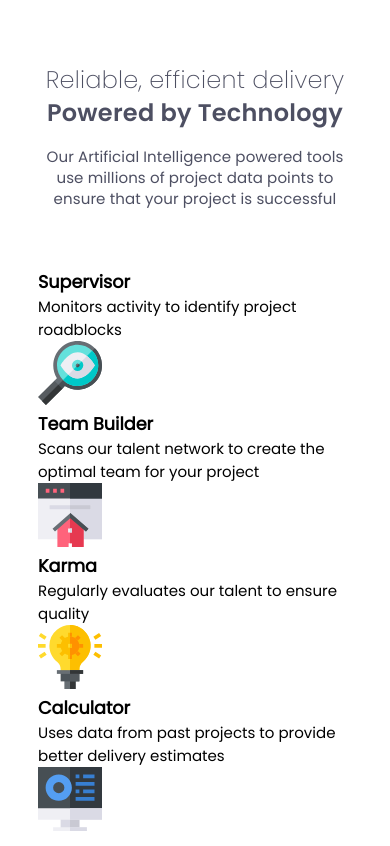
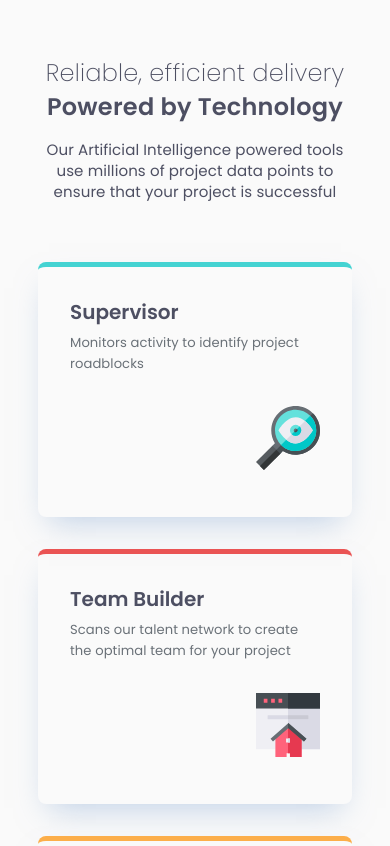
Before and after one commit to natalya87324/four-card-feature-section, a plain HTML site: page index.html in a window 390 px wide. Shown: the top 846 px of the page. Drawn offline with Linux system fonts and the light colour scheme.

Commit message:
feat: implement feature cards layout for mobile version

```diff
--- a/css/style.css
+++ b/css/style.css
@@ -1,5 +1,6 @@
 :root {
   --color-white: #FFFFFF;
+  --color-body-background: #FAFAFA;
   --color-grey-400: #6A7178;
   --color-grey-500: #4D4F62;
   --color-red: #EA5454;
@@ -48,6 +49,7 @@
 body {
   font-family: 'Poppins Regular', sans-serif;
   font-size: 0.94rem;
+  background-color: var(--color-body-background);
 }
 
 .visually-hidden {
@@ -70,6 +72,7 @@ body {
 
 .features {
   width: clamp(314px, 80%, 1114px);
+  margin-top: 3.5rem;
 }
 
 .features__intro {
@@ -84,7 +87,6 @@ body {
   font-size: 1.5rem;
   line-height: 1.4;
   letter-spacing: 0.25px;
-  margin-top: 3.5rem;
   margin-bottom: 1rem;
 }
 
@@ -98,5 +100,54 @@ body {
 }
 
 .features__list {
+  display: grid;
+  gap: 2rem;
   list-style: none;
 }
+
+.features__item {
+  display: flex;
+  flex-direction: column;
+  padding: 2rem;
+  padding-bottom: 2.93rem;
+  border-radius: 8px;
+  border-top-width: 5px;
+  border-top-style: solid;
+  box-shadow: 0px 15px 30px -11px rgba(130.85, 166.19, 210.28, 0.50);
+
+  &:nth-child(1) {
+    border-top-color: var(--color-cyan);
+  }
+
+  &:nth-child(2) {
+    border-top-color: var(--color-red);
+  }
+
+  &:nth-child(3) {
+    border-top-color: var(--color-orange);
+  }
+
+  &:nth-child(4) {
+    border-top-color: var(--color-blue);
+  }
+}
+
+.features__title {
+  font-family: 'Poppins Semi Bold';
+  font-size: 1.25rem;
+  line-height: 1.35;
+  color: var(--color-grey-500);
+  margin-bottom: 0.37rem;
+}
+
+.features__description {
+  font-size: 0.82rem;
+  line-height: 1.6;
+  letter-spacing: 0.09px;
+  color: var(--color-grey-400);
+}
+
+.features__icon {
+  align-self: flex-end;
+  margin-top: 2rem;
+}
```
